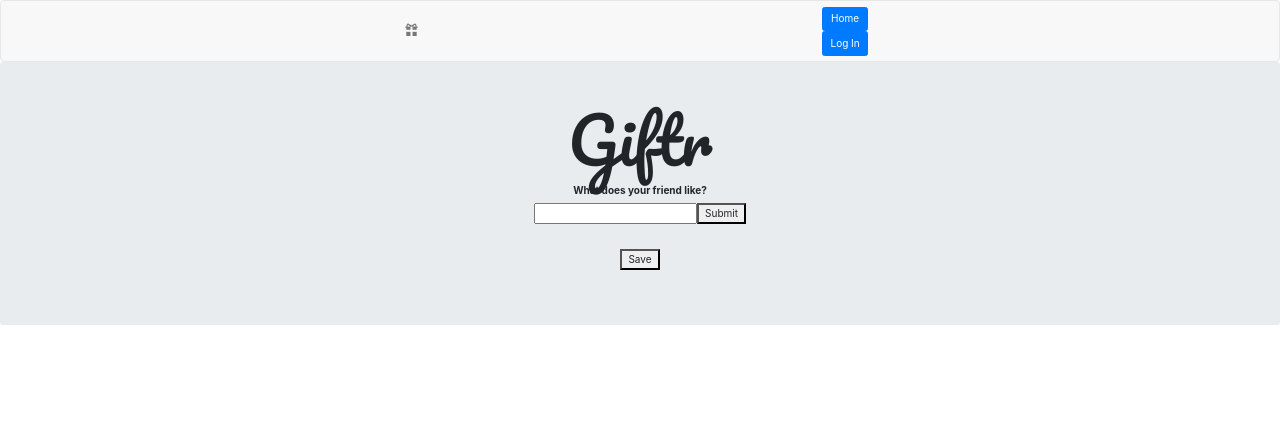
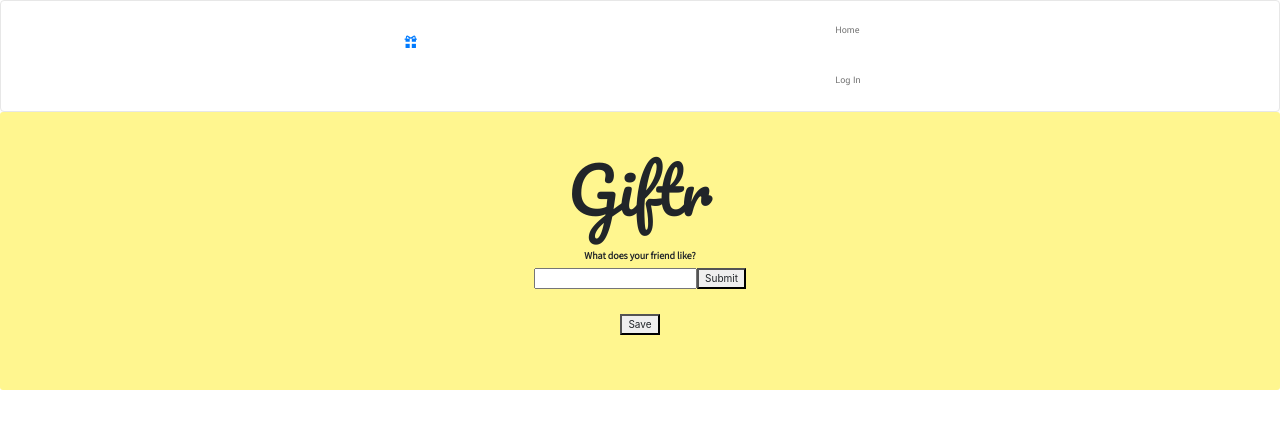
Before and after one commit to zpaterson/Giftr, a React (Create React App) app in the folder client/: page / in a window 1280 px wide. Shown: the top 428 px of the page. Built offline with nearby package versions, Linux system fonts and the light colour scheme; what auth0-js would draw is missing.

Commit message:
clean up files

```diff
--- a/client/public/index.html
+++ b/client/public/index.html
@@ -10,7 +10,9 @@
     -->
     <link rel="manifest" href="%PUBLIC_URL%/manifest.json">
     <link rel="shortcut icon" href="%PUBLIC_URL%/favicon.ico">
-    <link href="https://fonts.googleapis.com/css?family=Pacifico" rel="stylesheet">
+    <link href="https://fonts.googleapis.com/css?family=Pacifico|Yantramanav|Assistant" rel="stylesheet">
+    <!-- <link href="https://fonts.googleapis.com/css?family=Yantramanav" rel="stylesheet"> -->
+
     <link rel="stylesheet" href="https://maxcdn.bootstrapcdn.com/bootstrap/3.3.7/css/bootstrap.min.css" integrity="sha384-BVYiiSIFeK1dGmJRAkycuHAHRg32OmUcww7on3RYdg4Va+PmSTsz/K68vbdEjh4u"
       crossorigin="anonymous">
 
--- a/client/src/Main.css
+++ b/client/src/Main.css
@@ -1,5 +1,7 @@
 .main-cta {
     text-align: center;
+    background-color: #fff68f;
+
 }
 
 nav.site-main {
@@ -8,5 +10,10 @@ nav.site-main {
 
 h1 {
     font-family: 'Pacifico', cursive;
+    padding-bottom: 15px;
+    color: white;
+}
 
+div.jumbotron {
+    background-color: #fff68f;
 }
--- a/client/src/components/Search.js
+++ b/client/src/components/Search.js
@@ -25,26 +25,6 @@ class Search extends React.Component {
       .then(results => this.setState({ products: results }))
       .catch(err => console.log(err))
   };
-
-  // turn products array into a mapping and interate through
-  // OR in itemChecked when key === true
-
-  // onClick = (e) => {
-  //   e.preventDefault();
-  //   let itemChecked = this.state.itemChecked;
-  //   for(var key in itemChecked){
-  //     if(itemChecked[key] === true) {
-  //       console.log(key)
-  //     }
-  //     //if(itemChecked. === true){
-  //       // add to db
-  //      // remove from db
-  //   }
-
-  //   //let item = e.target.itemChecked;
-
-  //  // console.log({itemChecked});
-  // }
 
 
 //TODO: Consider removing items from itemChecked when unchecked (rather than setting to false).
@@ -95,7 +75,9 @@ checkItem(product, e) {
     return (
       <div className="search-form">
         <form onSubmit={this.onTextChange}>
+        <span className="prompt">
           <label htmlFor="searchText">What does your friend like?</label><br />
+        </span>
           <input id="searchText" name="searchText" type="text"/>
           <button>Submit</button>
         </form>
--- a/client/src/components/Signup.js
+++ b/client/src/components/Signup.js
@@ -1,5 +1,5 @@
 import React, { Component } from 'react';
-import { Navbar, Button, Nav, Glyphicon } from 'react-bootstrap';
+import { Navbar, Button, Nav, Glyphicon, NavItem } from 'react-bootstrap';
 import './signup.css';
 
 
@@ -24,52 +24,34 @@ class Signup extends Component {
                 <Navbar fluid className="Menubar">
                     <Navbar.Header>
                         <Navbar.Brand>
-                            <Button bsSize="xsmall">
+                            <NavItem bsSize="xsmall">
                                 <Glyphicon glyph="gift" />
-                             </Button>
+                            </NavItem>
                         </Navbar.Brand>
-                        </Navbar.Header>
-                        <Nav>
-                        <Button
-                            bsStyle="primary"
-                            className="btn-margin"
-                            onClick={this.goTo.bind(this, '/')}
-                        >
+                    </Navbar.Header>
+                    <Nav>
+                        <NavItem href="/">
                             Home
-            </Button>
+                        </NavItem>
                         {
                             !isAuthenticated() && (
-                                <Button
-                                    id="qsLoginBtn"
-                                    bsStyle="primary"
-                                    className="btn-margin"
-                                    onClick={this.login.bind(this)}
-                                >
+                                <NavItem onClick={this.login.bind(this)}>
                                     Log In
-                  </Button>
+                                </NavItem>
                             )
                         }
                         {
                             isAuthenticated() && (
-                                <Button
-                                    bsStyle="primary"
-                                    className="btn-margin"
-                                    onClick={this.goTo.bind(this, 'profile')}
-                                >
+                                <NavItem onclick={this.goTo.bind(this, "profile")}>
                                     Profile
-                  </Button>
+                                </NavItem>
                             )
                         }
                         {
                             isAuthenticated() && (
-                                <Button
-                                    id="qsLogoutBtn"
-                                    bsStyle="primary"
-                                    className="btn-margin"
-                                    onClick={this.logout.bind(this)}
-                                >
+                                <NavItem onclick={this.logout.bind(this, "logout")}>
                                     Log Out
-                  </Button>
+                                </NavItem>
                             )
                         }
                     </Nav>
--- a/client/src/components/search.css
+++ b/client/src/components/search.css
@@ -2,8 +2,14 @@ ul {
     list-style-type: none;
     text-align: left;
     margin-left: 20%;
+    font-family: 'Yantramanav', sans-serif;
+
 };
 
 .search-form {
     text-align: center;
 }
+
+.prompt {
+    font-family: 'Assistant', sans-serif;
+}
--- a/client/src/components/signup.css
+++ b/client/src/components/signup.css
@@ -1,3 +1,8 @@
 .Menubar {
     margin-bottom: 0;
+    background-color: white;
 }
+
+.SearchBar {
+    color: yellow;
+}
```
Also changed, not shown: client/package.json (+0 -7 lines), client/src/App.js (deleted, +0 -80 lines), client/src/components/Secret.js (deleted, +0 -11 lines), client/src/components/NotFound.js (deleted).
